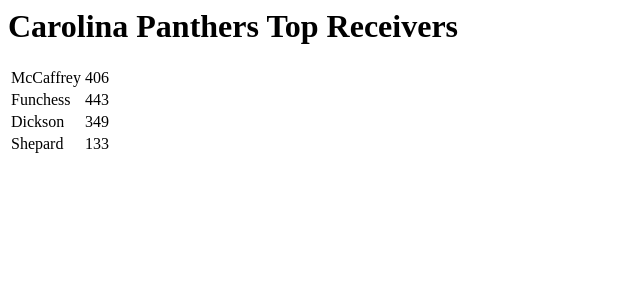
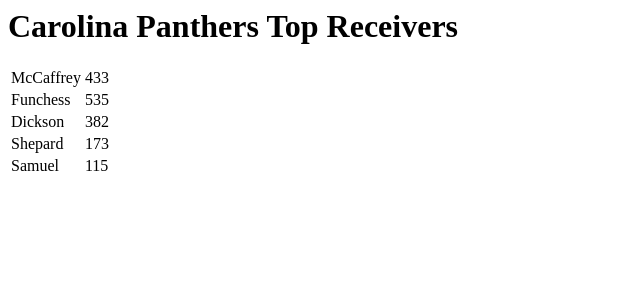
Before and after one commit to coontie/php, a PHP site: page /panthers.php in a window 1280 px wide. Shown: the top 300 px of the page, without its empty margins (0-640 px from the left). Run offline with PHP 8.4, Linux system fonts and the light colour scheme.

Commit message:
final commit

```diff
--- a/panthers.php
+++ b/panthers.php
@@ -5,15 +5,16 @@
 <?php
   //define the initial array
   $receivers = array(
-    array("McCaffrey", 406),
-    array("Funchess", 443),
-    array("Dickson", 349),
-    array("Shepard", 133),
-    array("Samuel",	70),
+    array("McCaffrey", 433),
+    array("Funchess", 535),
+    array("Dickson", 382),
+    array("Shepard", 173),
+    array("Samuel",	115),
     array("Stewart", 44),
     array("Whittaker", 34),
     array("Olsen", 28),
     array("Manhertz",	11),
+    array("Clay", 5),
     array("Artis-Payne", 2)
   );
   echo "<h1>Carolina Panthers Top Receivers</h1>";
@@ -21,7 +22,8 @@
   for ($row=0; $row<count($receivers); $row++) {
     $yardage = $receivers[$row][1];
     $name = $receivers[$row][0];
-    if ($yardage > 99) {
+    $maxYardage = 99;
+    if ($yardage > $maxYardage) {
         echo "<tr>";
         echo "<td>". $name. "</td><td>".$yardage."</td>";
         echo "</tr>";
```
